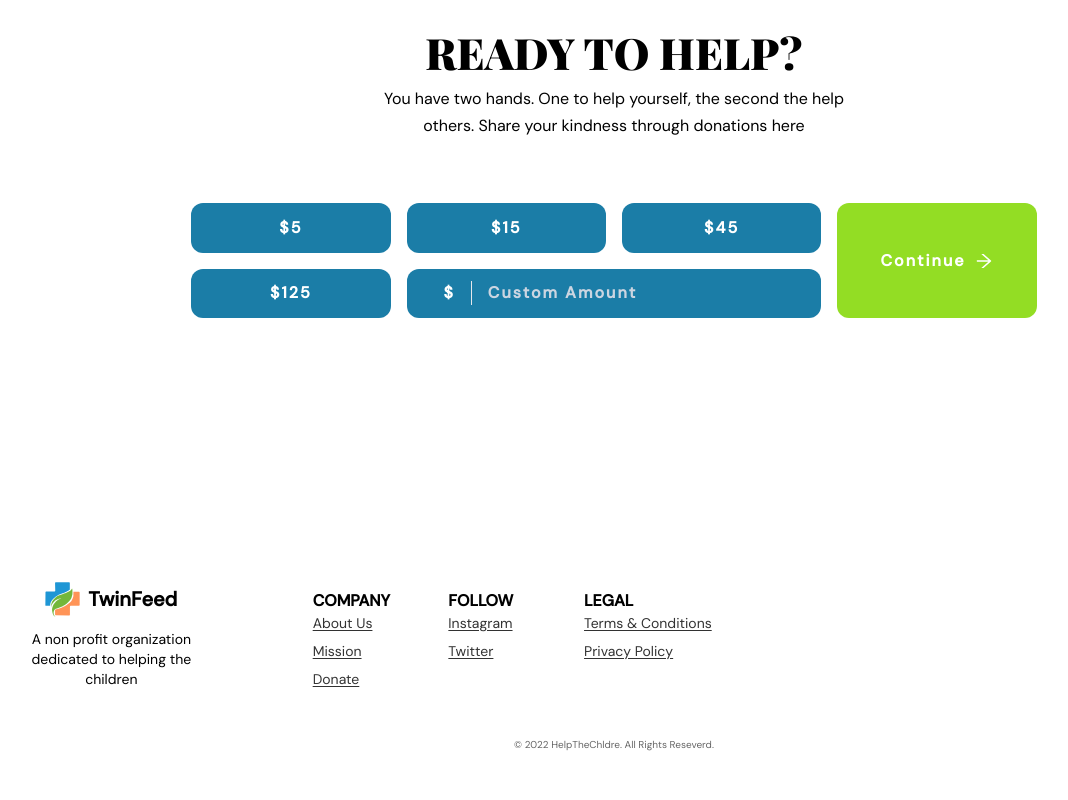
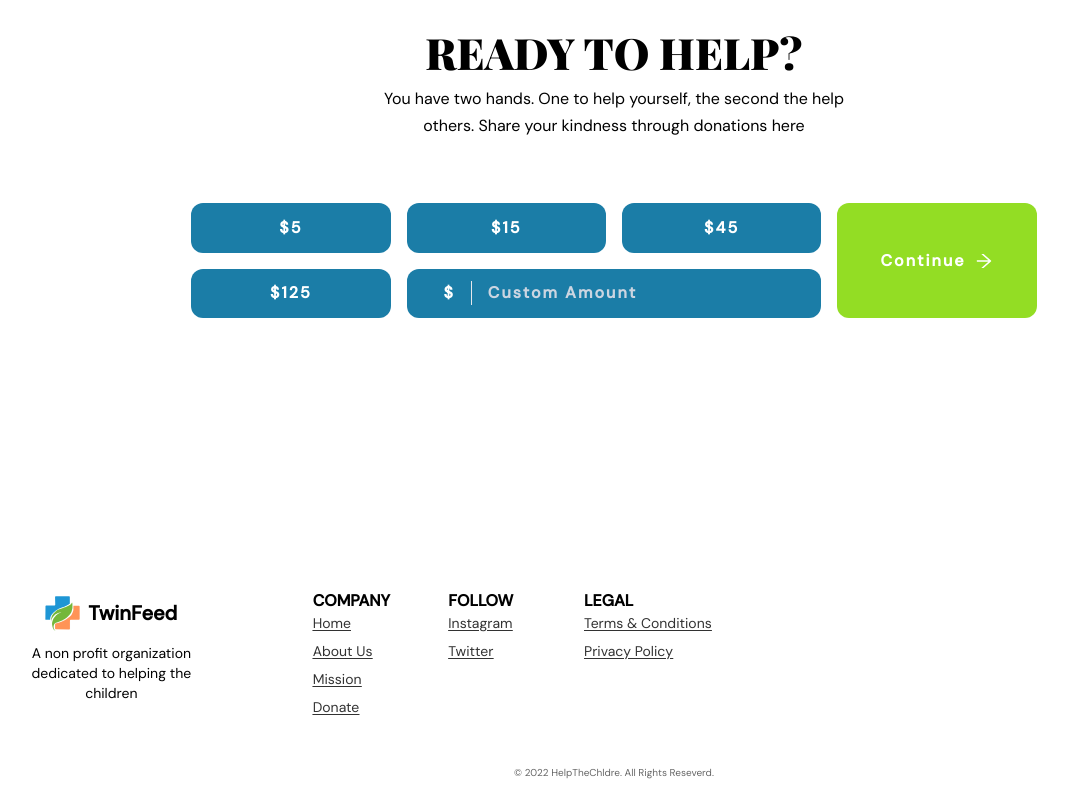
Before and after one commit to eniiku/help-the-children, a React (Vite) app: page / in a window 1280 px wide. Shown: the part 1711-2511 px from the top of the page, without its empty margins (26-1094 px from the left). Before the commit the page ends 2483 px from the top, so only its background shows below. Built offline with nearby package versions, Linux system fonts and the light colour scheme.

Commit message:
fix(*): fix navigation links in pages

```diff
--- a/src/container/About.tsx
+++ b/src/container/About.tsx
@@ -3,7 +3,7 @@ import photoLeft2 from '../assets/jpgs/pexels-rodnae-productions.jpg';
 
 const About = () => {
   return (
-    <section className='container grid md:grid-cols-2'>
+    <section id='about' className='container grid md:grid-cols-2'>
       <div className='flex flex-col items-center justify-center '>
         <h1 className='playfair-sub'>who we are</h1>
         <p className='text-sm leading-[1.8] w-4/5 text-center md:text-left'>
--- a/src/container/Donate.tsx
+++ b/src/container/Donate.tsx
@@ -2,7 +2,7 @@ import { AiOutlineArrowRight } from 'react-icons/ai';
 
 export const Donate = () => {
   return (
-    <section className='container grid place-content-center'>
+    <section id='donate' className='container grid place-content-center'>
       <div className='flex flex-col items-center'>
         <h1 className='playfair-sub'>ready to help?</h1>
 
--- a/src/container/Footer.tsx
+++ b/src/container/Footer.tsx
@@ -18,29 +18,48 @@ export const Footer = () => {
           {[
             {
               heading: 'company',
-              links: ['about us', 'mission', 'donate'],
+              links: [
+                { name: 'home', url: '#home' },
+                { name: 'about us', url: '#about' },
+                { name: 'mission', url: '#mission' },
+                { name: 'donate', url: '#donate' },
+              ],
             },
 
             {
               heading: 'follow',
-              links: ['instagram', 'twitter'],
+              links: [
+                { name: 'instagram', url: 'instagram.com' },
+                { name: 'twitter', url: 'twitter.com' },
+              ],
             },
 
             {
               heading: 'legal',
-              links: ['terms & conditions', 'privacy policy'],
+              links: [
+                {
+                  name: 'terms & conditions',
+                  url: 'https://www.wto.org/english/thewto_e/procurement_e/terms_conditions_e.pdf',
+                },
+                {
+                  name: 'privacy policy',
+                  url: 'https://www.termsfeed.com/public/uploads/2019/04/privacy-policy-template.pdf',
+                },
+              ],
             },
           ].map((item) => (
             <div key={item.heading}>
               <h1 className='uppercase font-bold mt-4'>{item.heading}</h1>
 
               <ul>
-                {item.links.map((link) => (
+                {item.links.map((item) => (
                   <li
-                    key={link}
+                    key={item.name}
                     className='capitalize text-sm mb-2 underline underline-offset-2'
                   >
-                    {link}
+                    <a href={item.url} className='cursor-pointer'>
+                      {item.name}
+                    </a>
                   </li>
                 ))}
               </ul>
--- a/src/container/Hero.tsx
+++ b/src/container/Hero.tsx
@@ -4,6 +4,7 @@ import { Button } from '../components';
 export const Hero = () => {
   return (
     <section
+      id='home'
       className='min-h-[100vh] bg-[url("/src/assets/jpgs/sunil-damor.jpg")] bg-cover bg-center
       bg-no-repeat bg-blend-overlay bg-[#062B27] bg-opacity-60 flex flex-col text-white px-4
       md:px-8'
```
